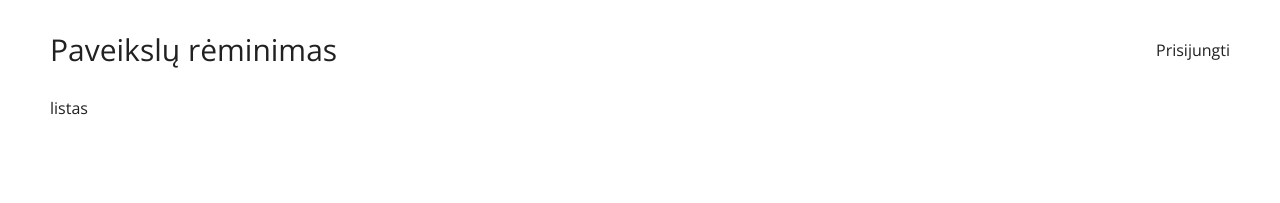
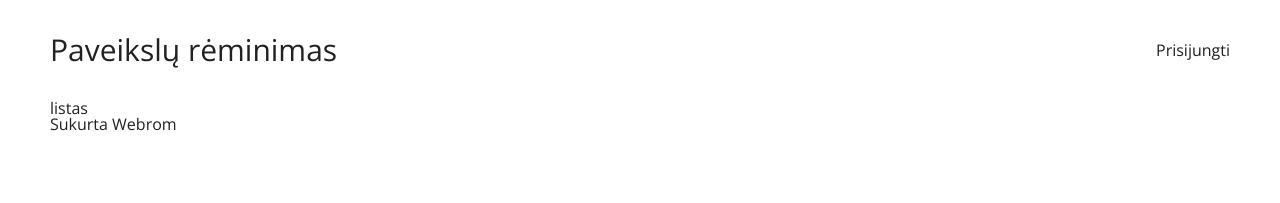
Before and after one commit to Romienas/reminimas, a React (Create React App) app: page / in a window 1280 px wide. Shown: the top 203 px of the page. Built offline with nearby package versions, Linux system fonts and the light colour scheme; no server answers.

Commit message:
created footer module

```diff
--- /dev/null
+++ b/src/modules/footer.js
@@ -0,0 +1,11 @@
+import React from 'react';
+
+export default class Footer extends React.Component {
+    render() {
+        return(
+            <div className='footer'>
+                Sukurta <a href='https://webrom.lt' >Webrom</a>
+            </div>
+        )
+    }
+}
--- a/src/routes/list.js
+++ b/src/routes/list.js
@@ -1,5 +1,6 @@
 import React from 'react';
 import Header from '../modules/header';
+import Footer from '../modules/footer';
 // import axios from 'axios';
 
 export default class List extends React.Component {
@@ -10,6 +11,7 @@ export default class List extends React.Component {
             <div>
                 <Header />
                 listas
+                <Footer />
             </div>
         )
     }
```
